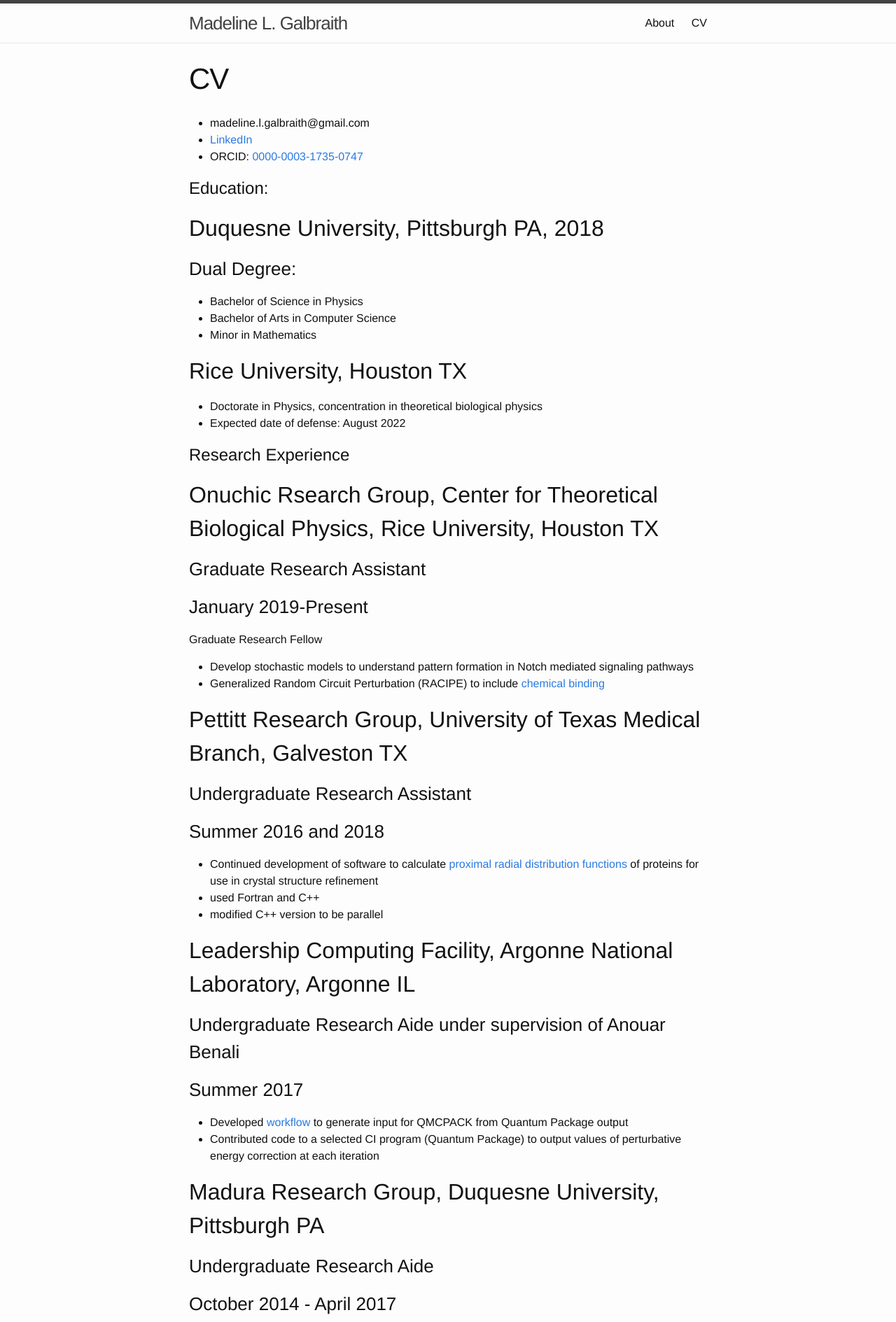
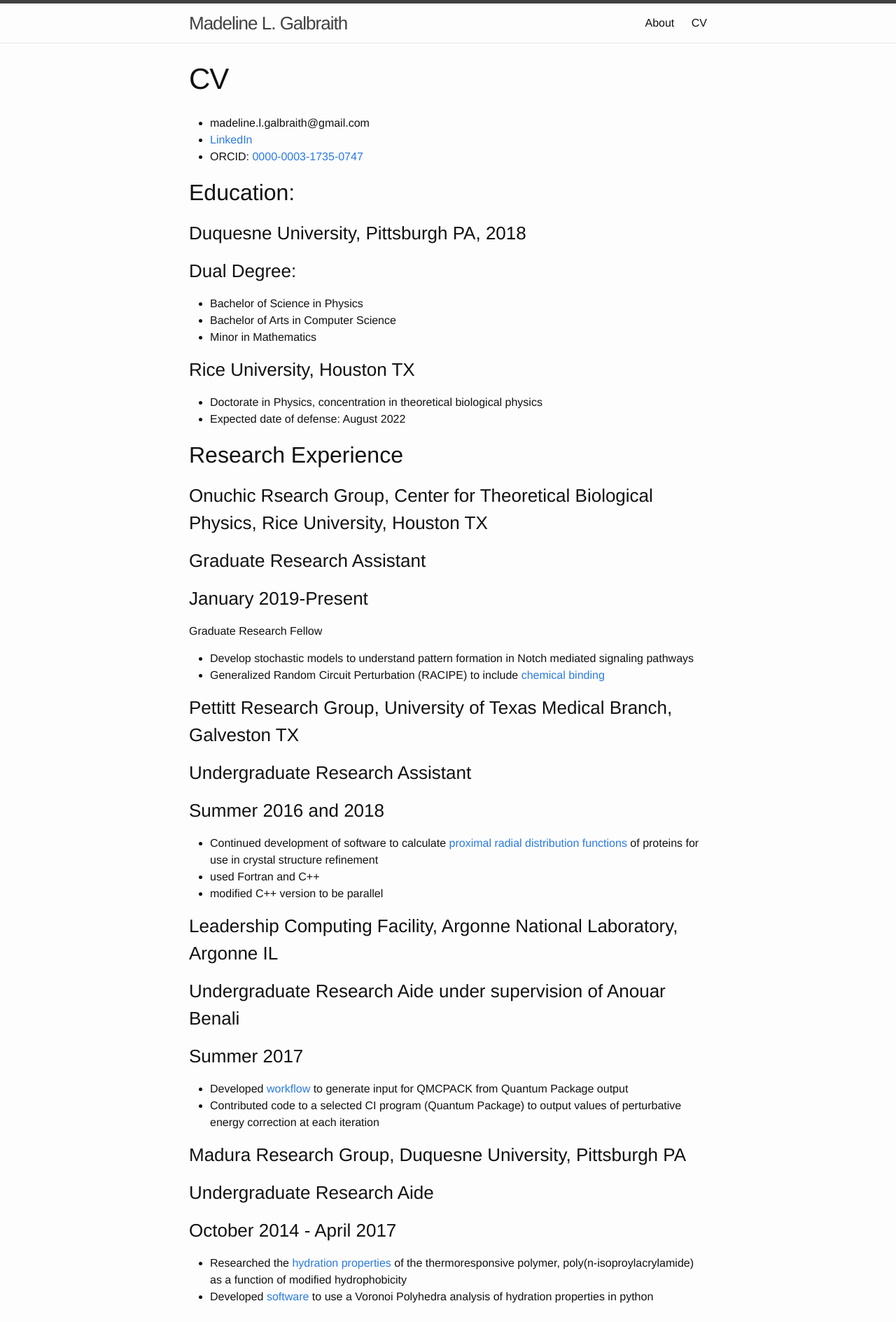
Before and after one commit to madgal/madgal.github.io, a Jekyll site: the page built from resume.md, in a window 1280 px wide. Shown: the top 1889 px of the page at 70% size. Built offline with Jekyll 4.4.1, drawn with Linux system fonts in a browser that asks for light colours.

```diff
--- a/resume.md
+++ b/resume.md
@@ -7,9 +7,9 @@ permalink: /resume/
 + <a href="www.linkedin.com/in/madeline-galbraith-physicist">LinkedIn</a>
 + ORCID: <a href="https://orcid.org/0000-0003-1735-0747">0000-0003-1735-0747</a>
 
-# Education:
+## Education:
 
-## Duquesne University, Pittsburgh PA, 2018
+### Duquesne University, Pittsburgh PA, 2018
 
 ### Dual Degree:
 
@@ -17,14 +17,14 @@ permalink: /resume/
 + Bachelor of Arts in Computer Science
 + Minor in Mathematics
 
-## Rice University, Houston TX
+### Rice University, Houston TX
 
 + Doctorate in Physics, concentration in theoretical biological physics
 + Expected date of defense: August 2022
 
-# Research Experience
+## Research Experience
 
-## Onuchic Rsearch Group, Center for Theoretical Biological Physics, Rice University, Houston TX
+### Onuchic Rsearch Group, Center for Theoretical Biological Physics, Rice University, Houston TX
 ### Graduate Research Assistant
 ### January 2019-Present
 
@@ -32,7 +32,7 @@ Graduate Research Fellow
 + Develop stochastic models to understand pattern formation in Notch mediated signaling pathways
 + Generalized Random Circuit Perturbation (RACIPE) to include <a href="https://royalsocietypublishing.org/doi/full/10.1098/rsif.2020.0500">chemical binding</a>
 
-## Pettitt Research Group, University of Texas Medical Branch, Galveston TX
+### Pettitt Research Group, University of Texas Medical Branch, Galveston TX
 ### Undergraduate Research Assistant
 ### Summer 2016 and 2018
 
@@ -40,7 +40,7 @@ Graduate Research Fellow
 + used Fortran and C++
 + modified C++ version to be parallel
 
-## Leadership Computing Facility, Argonne National Laboratory, Argonne IL
+### Leadership Computing Facility, Argonne National Laboratory, Argonne IL
 ### Undergraduate Research Aide under supervision of Anouar Benali
 ### Summer 2017
 
@@ -48,49 +48,49 @@ Graduate Research Fellow
 + Contributed code to a selected CI program (Quantum Package) to output values of perturbative energy correction at each iteration
 
 
-## Madura Research Group, Duquesne University, Pittsburgh PA
+### Madura Research Group, Duquesne University, Pittsburgh PA
 ### Undergraduate Research Aide
 ### October 2014 - April 2017
 
 + Researched the <a href="https://pubmed.ncbi.nlm.nih.gov/29073554/">hydration properties</a> of the thermoresponsive polymer, poly(n-isoproylacrylamide) as a function of modified hydrophobicity
 + Developed <a href="https://github.com/madgal/VoronoiAnalysis">software</a> to use a Voronoi Polyhedra analysis of hydration properties in python
 
-# Teaching Experience
-## Graduate Teaching Assistant, Department of Physics and Astronomy, Rice University
+## Teaching Experience
+### Graduate Teaching Assistant, Department of Physics and Astronomy, Rice University
 Jan 2019-Dec 2020
 
 + As a virtual laboratory teaching assistant: Outlined expectations, had open office hours, and graded labs for about 40 students. Taught proper lab skills, like identifiying sources of uncertainty, to students in a virtual setting.
 + As a laboratory teaching assistant: Supervised groups of 28 students completing laboratory tasks, explained procedures, and guided students in learning the underlying topics.
 + As a teaching assistant for PHYS 335, had office hours to help students learn biological physics concepts and the intersection of math, physics, and biology.
 
-## Undergraduate Teaching Assistant, Department of Physics, Duquesne University
+### Undergraduate Teaching Assistant, Department of Physics, Duquesne University
 Aug-Dec 2016 and Aug 2017-May 2018 under supervision of Darryl Ozimek
 
 + Taught physics laboratory techniques in conjunction with material taught in lectures
 + Introduced DataStudio/Capstone for graphical analysis of motion and forces
 + Graded labs and maintained gradebook for 20 students
 
-## Physics Tutor, August 2015 - May 2016
+### Physics Tutor, August 2015 - May 2016
 Department of Physics, Duquesne University
 
 + Reinforced the topics learned in general physics lectures through examples
 + Provided alternate explanations of physical phenomena
 + Suggested studying techniques for exams/homework to better understand topics
 
-# Publications
+## Publications
 + Jia, D., Park, J. H., Kaur, H., Jung, K. H., Yang, S., Tripathi, S.,Galbraith, M., Deng, Y., Jolly, M. K., Kaipparettu,B. A., Onuchic, J. N. & Levine, H. Towards decoding the coupled decision-making of metabolism andepithelial-to-mesenchymal transition in cancer.British Journal of Cancer,1–10 (2021)
 + Yousefi, R., Lynch, G. C.,Galbraith, M.& Pettitt, B. M. Contributions of higher-order proximal distributionfunctions to solvent structure around proteins.The Journal of Chemical Physics155,104110 (2021)
 + Huang, B., Lu, M.,Galbraith, M., Levine, H., Onuchic, J. N. & Jia, D. Decoding the mechanisms underlyingcell-fate decision-making during stem cell differentiation by random circuit perturbation.Journal of The RoyalSociety Interface17,20200500 (2020)
 + Galbraith, M. L.& Madura, J. D. Identifying trends in hydration behavior for modifications to the hydropho-bicity of poly(n-isopropylacrylamide).Journal of Molecular Graphics and Modelling78,168–175 (2017)
 
-# Presentations
+## Presentations
 + Galbraith, Madeline, G. C. Lynch, and B. M. Pettitt. Reconstructing Solvent Density of Myoglobin Unit Cell from Proximal Radial Distribution Functions of Amino Acids. Presented at the March 2017 Meeting of the American Physical Society.
 + Galbraith, Madeline and Madura, Jeffry D. Examination of LCST and hydration properties of PNIPAM and its substituents from molecular dynamics simulations. Poster presented at ACS National Meeting on March 14, 2016 in the COMP Division.
 + Galbraith, Madeline and Madura, Jeffry D. Examination of the LCST and hydration properties of PNIPAM and its substituents from molecular dynamics simulations. Poster presented at the Duquesne University Undergraduate Research and Scholarship Symposium on April 6, 2016.
 + Galbraith, Madeline L. and Madura, Jeffry D. Examining the LCST and hydration properties of PNIPAM and its substituents. Poster presented at Duquesne University Undergraduate Research Symposium on July 31, 2015.
 + Galbraith, Madeline and Madura, Jeffry D. Determining the mechanism for the conformational change of PNIPAM. Poster presented at Duquesne University Undergraduate Research and Scholarship Symposium on April 9, 2015.
 
-# Skills
+## Skills
 + Molecular modeling and visualization using NAMD, MOE, and VMD
 + Electronic Structure Calculations with Quantum Package and QMCPACK
 + Statistical and graphical analysis with Python and R
@@ -104,7 +104,7 @@ Department of Physics, Duquesne University
 + Machine learning: Clustering and dimensionality reduction
 + Cloud computing
 
-# Honors
+## Honors
 + National Science Foundation, Graduate Research Fellowship, 2018
 + Bayer School of Natural & Environmental Sciences General Excellence Award, 2018
 + Bayer School of Natural & Environmental Sciences Excellence Award in Physics, 2018
@@ -115,7 +115,7 @@ Department of Physics, Duquesne University
 + Inducted to Sigma Pi Sigma, Physics Honor Society, 2016
 + Academic Excellence in Chemistry, Duquesne University, 2015
 
-# Service and Outreach
+## Service and Outreach
 + Judge, Science & Engineering Fair Houston, 2021
 + Aldine Middle School STEM Night demonstrator, 2020
 + Present Your PhD to a 12-year old, 2019 and 2020
@@ -124,7 +124,7 @@ Department of Physics, Duquesne University
 + Girls Rock! Science Weekend at Carnegie Science Center, 2017
 + Sci Tech at Carnegie Science Center, 2015
 
-# Activities
+## Activities
 + Rice Graduate Student Association, Vice President of Community Engagement, March 2020-April 2021
 + Vice President, Physics and Astronomy Graduate Student Association, Aug 2019-May 2020
 + Outreach Officer, Rice University Women in Physics, May 2019-2021
@@ -133,7 +133,7 @@ Department of Physics, Duquesne University
 + Treasurer, Society of Physics Students, Aug 2017-May 2018
 + Staff Writer and Peer Reviewer, The D.U. Quark, Jan 2017-May 2018
 
-# Professional Memberships
+## Professional Memberships
 + Member, Sigma Pi Sigma, Physics Honor Society, 2016 - Present
 + Member, American Physical Society, 2016 - Present
 + Member, Society of Physics Students, 2015 - 2018
```
